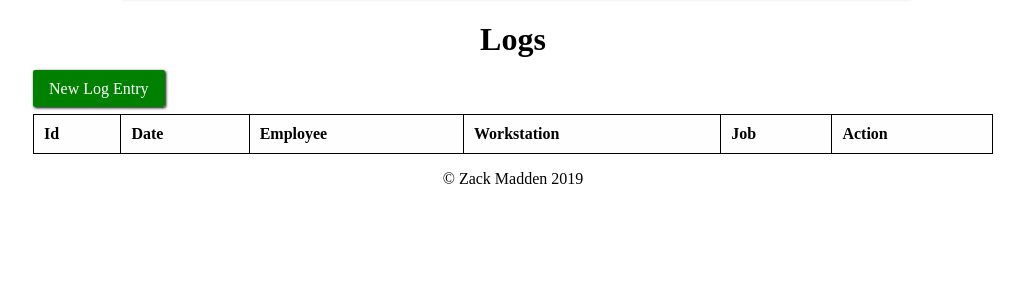
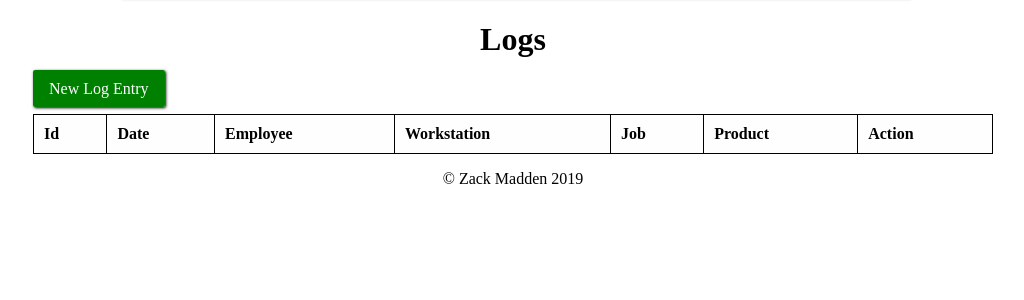
Before and after one commit to zmdesigns/facture, a PHP site: page /logs.php in a window 1280 px wide. Shown: the part 74-374 px from the top of the page, without its empty margins (127-1151 px from the left). Run offline with PHP 8.4, Linux system fonts and the light colour scheme; data that the repository does not hold is empty; a stand-in replaces the project's code that opens the database connection.

Commit message:
webapp-logs Changed logs to include product_id to diff what product of the job the log is refering to

```diff
--- a/webapp/include/api.php
+++ b/webapp/include/api.php
@@ -15,7 +15,7 @@
         Log
             10   List all        N/A                             JSON        Returns all columns as associative array
             11   New             employee_id,workstation_id,     string      action: 1=clock-in 2=clock-out
-                                 job_id,action
+                                 job_id,product_id,action
             12   Last log        employee_id,workstation_id,     JSON        Returns last row that matches passed variables,null is passed for a wildcard
                                  job_id
             13   Hours Worked    employee_id,workstation_id,     JSON        Returns rows that match passed arguments,empty string is passed for wildcard
--- a/webapp/include/log.php
+++ b/webapp/include/log.php
@@ -16,6 +16,7 @@ function get_logs() {
          'employee_id' => $row['employee_id'],
          'workstation_id' => $row['workstation_id'],
          'job_id' => $row['job_id'],
+         'product_id' => $row['product_id'],
          'action' => $row['action']];
     }
     return $logs;
@@ -75,13 +76,14 @@ function last_log($args) {
 
 function new_log($args) {
     //Verify all arguments passed and not null
-    if (!isset($args['employee_id'],$args['workstation_id'],$args['job_id'],$args['action'])) {
+    if (!isset($args['employee_id'],$args['workstation_id'],$args['job_id'],$args['product_id'],$args['action'])) {
         return 'error: incorrect or null arguments passed to new_product function.';
     }
 
     $employee_id = $args['employee_id'];
     $workstation_id = $args['workstation_id'];
     $job_id = $args['job_id'];
+    $product_id = $args['product_id'];
     $action = $args['action'];
 
     $pdo = db_connect();
@@ -111,7 +113,7 @@ function new_log($args) {
 
     //insert log entry into db
     try {
-        $query = $pdo->exec('INSERT INTO Logs(employee_id,workstation_id,job_id,action) VALUES ("'.$employee_id.'","'.$workstation_id.'","'.$job_id.'","'.$action.'")');
+        $query = $pdo->exec('INSERT INTO Logs(employee_id,workstation_id,job_id,product_id,action) VALUES ("'.$employee_id.'","'.$workstation_id.'","'.$job_id.'","'.$product_id.'","'.$action.'")');
     } catch (PDOException $e) {
         return $e->getMessage();
     }
--- a/webapp/logs.php
+++ b/webapp/logs.php
@@ -18,6 +18,7 @@
                     <div class="input-group"><label for="new-log-emp">Employee Id</label><input type="text" id="new-log-emp"  size="2"></div>
                     <div class="input-group"><label for="new-log-wrkstn">Workstation Id</label><input type="text" id="new-log-wrkstn" size="2"></div>
                     <div class="input-group"><label for="new-log-job">Job Id</label><input type="text" id="new-log-job" size="2"></div>
+                    <div class="input-group"><label for="new-log-prod">Product Id</label><input type="text" id="new-log-prod" size="2"></div>
                     <div class="input-group"><label for="new-log-action">Action</label><input type="text" id="new-log-action" size="2"></div>
 
                     <button type="button" id="new-log-btn">Submit</button>
@@ -30,6 +31,7 @@
             <col class="emp-col">
             <col class="wrkstn-col">
             <col class="job-col">
+            <col class="prod-col">
             <col class="action-col">
             <thead>
                 <tr>
@@ -38,6 +40,7 @@
                     <th>Employee</th>
                     <th>Workstation</th>
                     <th>Job</th>
+                    <th>Product</th>
                     <th>Action</th>
                 </tr>
             </thead>
@@ -66,6 +69,7 @@
             'employee_id': $('#new-log-emp').val(),
             'workstation_id': $('#new-log-wrkstn').val(),
             'job_id': $('#new-log-job').val(),
+            'product_id': $('#new-log-prod').val(),
             'action': $('#new-log-action').val()
         };
 
@@ -88,6 +92,7 @@
                                             '</td><td>'+el['employee_id']+
                                             '</td><td>'+el['workstation_id']+
                                             '</td><td>'+el['job_id']+
+                                            '</td><td>'+el['product_id']+
                                             '</td><td>'+el['action']+'</td></tr>');
             });
         }).catch(function(error) {
```
